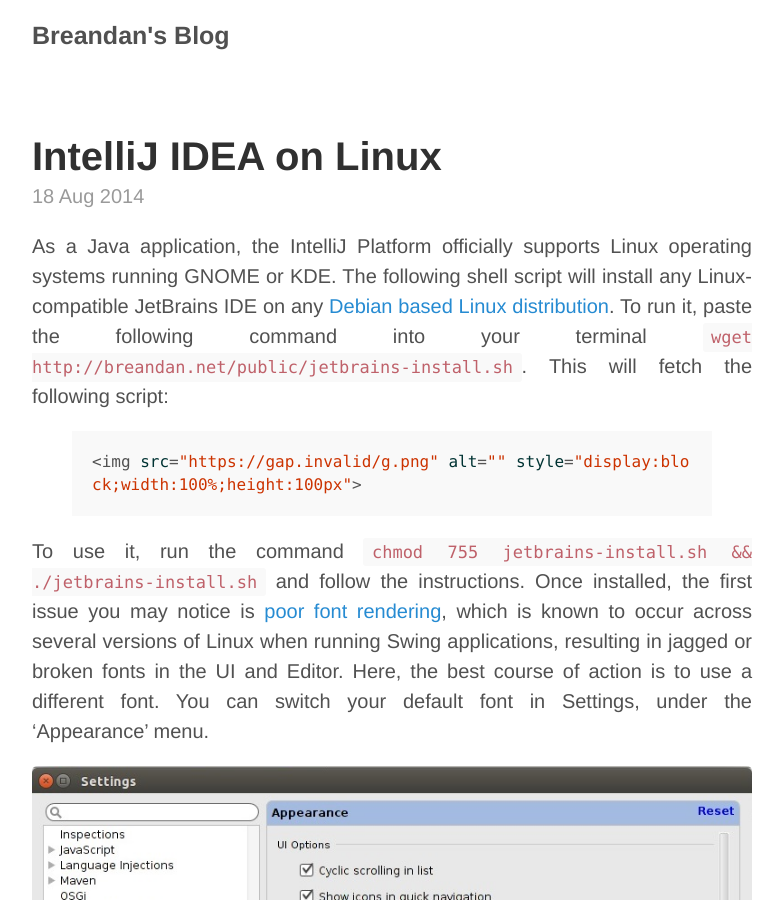
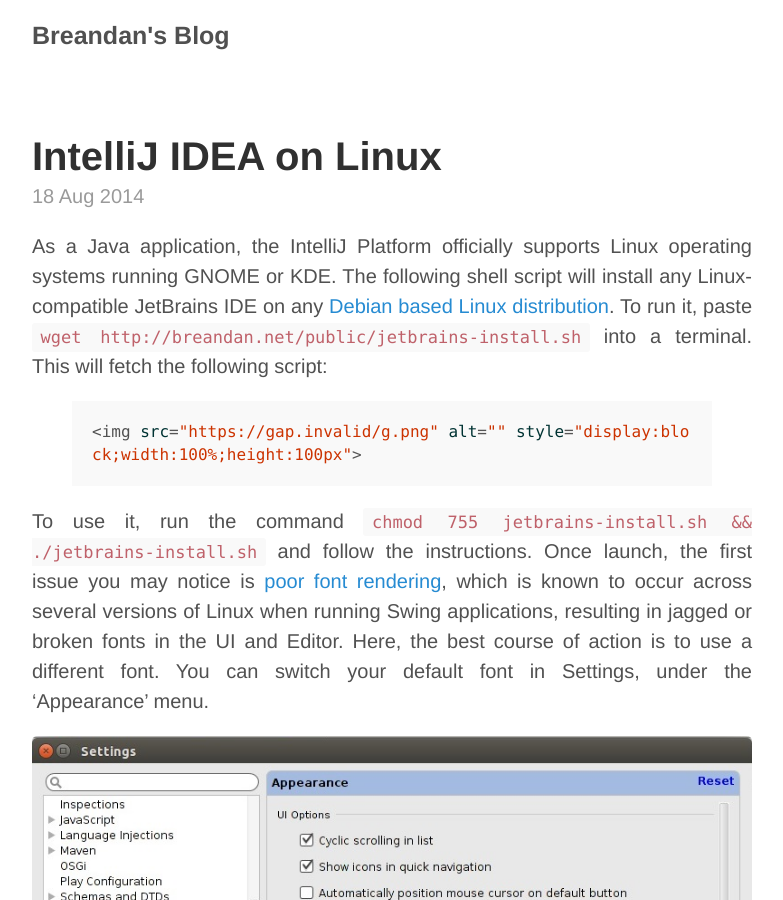
Before and after one commit to breandan/breandan.github.io, a Jekyll site: the page built from _posts/2014-08-18-shell-script.md, in a window 1280 px wide and 900 px high. Shown: the whole window, without its empty margins (248-1031 px from the left). Built offline with Jekyll 4.4.1, drawn with Linux system fonts in a browser that asks for light colours; nearby versions of some CDN libraries.

Commit message:
shorten to fit in page without soft wrap

```diff
--- a/_posts/2014-08-18-shell-script.md
+++ b/_posts/2014-08-18-shell-script.md
@@ -3,13 +3,13 @@
 title: IntelliJ IDEA on Linux
 ---
 
-As a Java application, the IntelliJ Platform officially supports Linux operating systems running GNOME or KDE. The following shell script will install any Linux-compatible JetBrains IDE on any [Debian based Linux distribution](https://en.wikipedia.org/wiki/List_of_Linux_distributions#Debian-based). To run it, paste the following command into your terminal `wget http://breandan.net/public/jetbrains-install.sh`. This will fetch the following script:
+As a Java application, the IntelliJ Platform officially supports Linux operating systems running GNOME or KDE. The following shell script will install any Linux-compatible JetBrains IDE on any [Debian based Linux distribution](https://en.wikipedia.org/wiki/List_of_Linux_distributions#Debian-based). To run it, paste `wget http://breandan.net/public/jetbrains-install.sh` into a terminal. This will fetch the following script:
 
 {% highlight bash %}
 {% include /public/jetbrains-install.sh %}
 {% endhighlight %}
 
-To use it, run the command `chmod 755 jetbrains-install.sh && ./jetbrains-install.sh` and follow the instructions. Once installed, the first issue you may notice is [poor font rendering](http://youtrack.jetbrains.com/issue/IDEA-57233), which is known to occur across several versions of Linux when running Swing applications, resulting in jagged or broken fonts in the UI and Editor. Here, the best course of action is to use a different font. You can switch your default font in Settings, under the 'Appearance' menu.
+To use it, run the command `chmod 755 jetbrains-install.sh && ./jetbrains-install.sh` and follow the instructions. Once launch, the first issue you may notice is [poor font rendering](http://youtrack.jetbrains.com/issue/IDEA-57233), which is known to occur across several versions of Linux when running Swing applications, resulting in jagged or broken fonts in the UI and Editor. Here, the best course of action is to use a different font. You can switch your default font in Settings, under the 'Appearance' menu.
 
 ![Override default font](/images/override_font.jpg)
 
```
Also changed, not shown: 1 other file.
